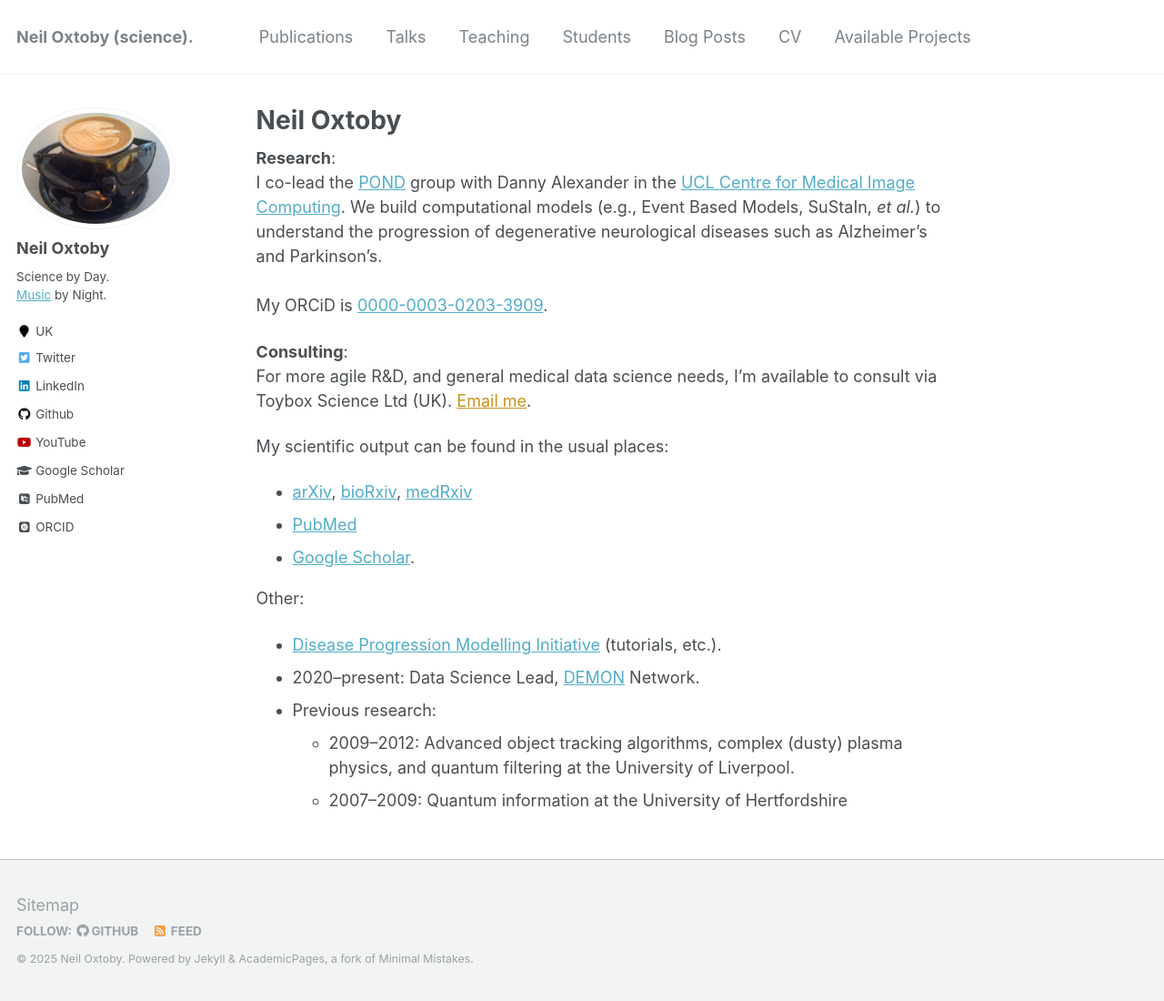
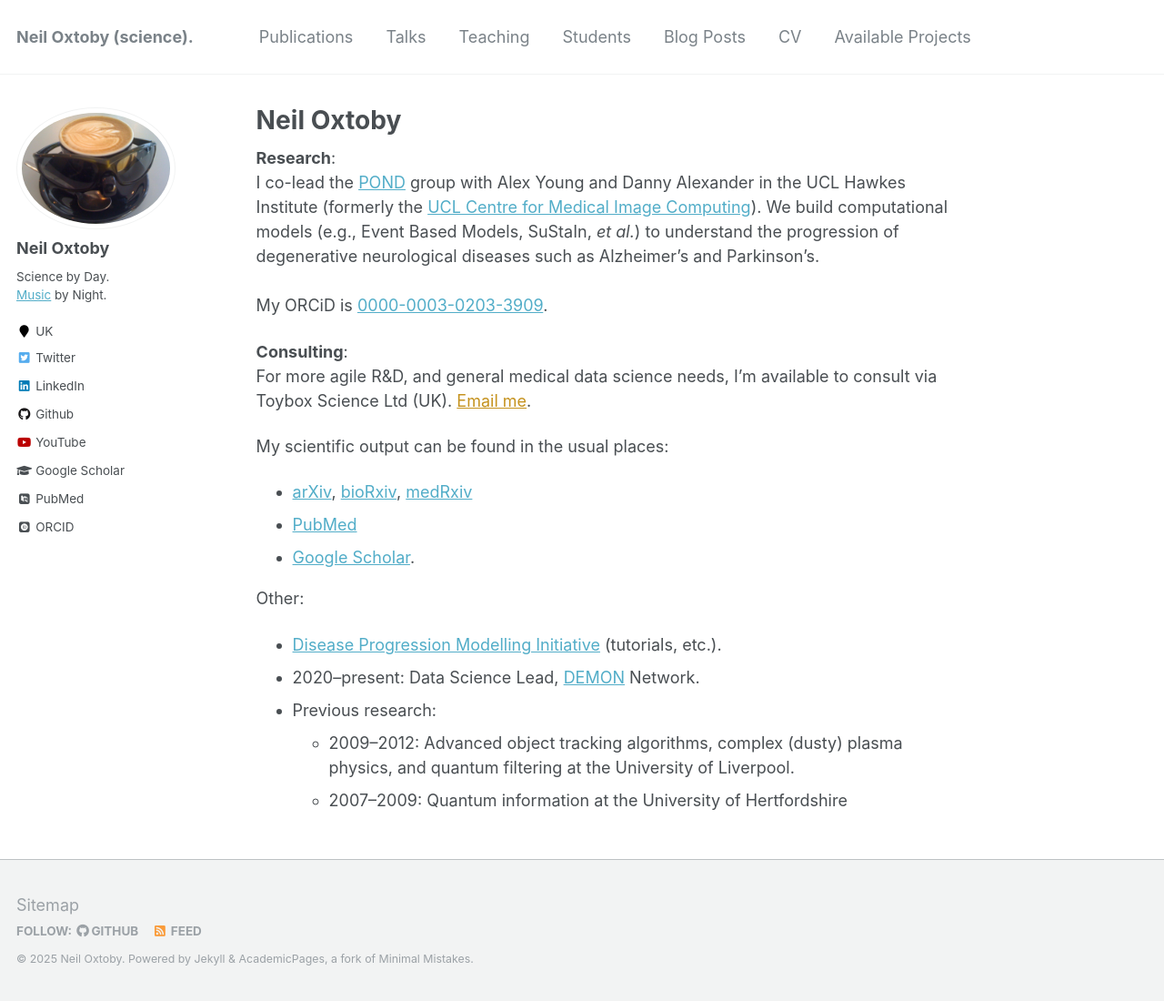
Before and after one commit to noxtoby/science, a Jekyll site: the page built from _pages/about.md, in a window 1280 px wide and 1100 px high. Shown: the whole window at 91% size. Built offline with Jekyll 4.4.1, drawn with Linux system fonts in a browser that asks for light colours; some web fonts are replaced.

Commit message:
Pages udpates

```diff
--- a/_pages/about.md
+++ b/_pages/about.md
@@ -9,7 +9,7 @@ redirect_from:
 ---
 
 **Research**:<br/>
-I co-lead the [POND](http://pond.cs.ucl.ac.uk) group with Danny Alexander in the [UCL Centre for Medical Image Computing](http://www.ucl.ac.uk/cmic). We build computational models (e.g., Event Based Models, SuStaIn, *et al.*) to understand the progression of degenerative neurological diseases such as Alzheimer's and Parkinson's. <br/><br/>My ORCiD is [0000-0003-0203-3909](https://orcid.org/0000-0003-0203-3909). <!-- Read more [here](/research/). -->
+I co-lead the [POND](http://pond.cs.ucl.ac.uk) group with Alex Young and Danny Alexander in the UCL Hawkes Institute (formerly the [UCL Centre for Medical Image Computing](http://www.ucl.ac.uk/cmic)). We build computational models (e.g., Event Based Models, SuStaIn, *et al.*) to understand the progression of degenerative neurological diseases such as Alzheimer's and Parkinson's. <br/><br/>My ORCiD is [0000-0003-0203-3909](https://orcid.org/0000-0003-0203-3909). <!-- Read more [here](/research/). -->
 
 **Consulting**:<br/>
 For more agile R&D, and general medical data science needs, I'm available to consult via Toybox Science Ltd (UK). <a href="mailto:neil.oxtoby@toyboxline.com" style="color:#c5921e;">Email me</a>.
```
Also changed, not shown: _pages/publications.md (+3 -7 lines).
